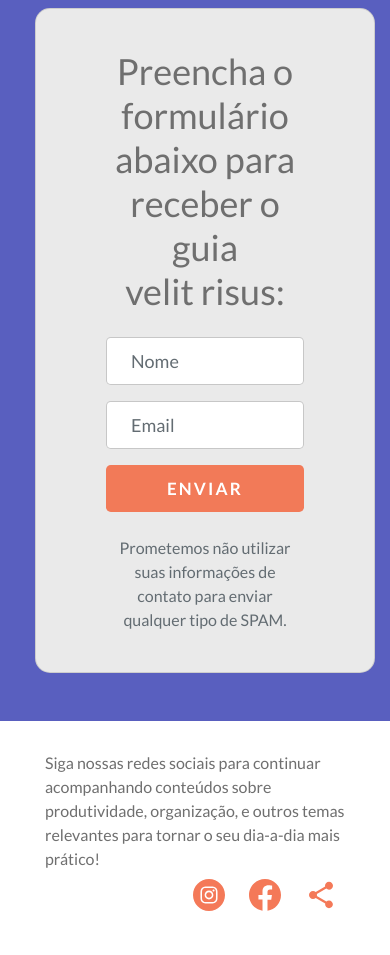
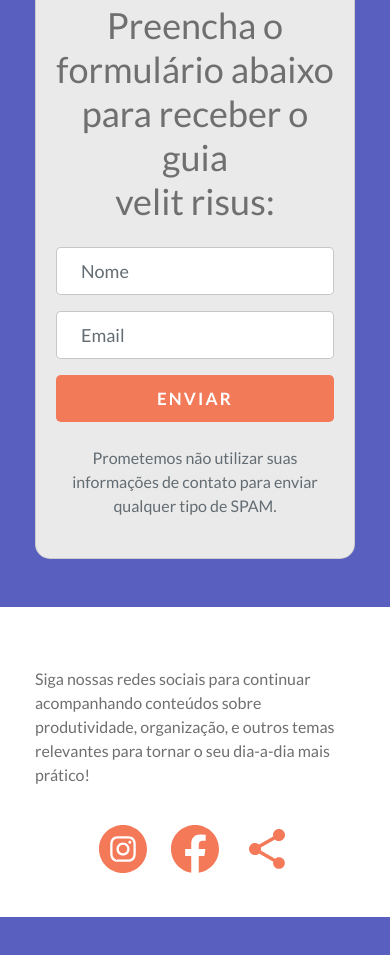
Before and after one commit to douglas218/fuscao-preto, a plain HTML site: page dist/index.html in a window 390 px wide. Shown: the part 593-1548 px from the top of the page. After the commit the page ends 1510 px from the top, so only its background shows below. Drawn offline with Linux system fonts and the light colour scheme.

Commit message:
update index.css

```diff
--- a/dist/css/style.css
+++ b/dist/css/style.css
@@ -147,10 +147,46 @@ button {
 }
 
 .redes img {
-  width: 32px;
-  height: 32px;
+  width: 48px;
+  height: 48px;
 }
 
 .redes ul li {
   padding: 8px;
 }
+
+@media all and (max-width: 1307px) {
+  .container {
+      padding-left: 100px;
+      padding-right: 100px;
+  }
+}
+
+@media all and (max-width: 634px) {
+  .h1, h1 {
+      font-size: 2rem;
+  }
+  .list-inline {
+      text-align: center;
+  }
+  .footer {
+    padding-left: 0;
+    padding-right: 0;
+  }
+  .container {
+    padding-left: 50px;
+    padding-right: 50px;
+  }
+  .card {
+    padding-left: 20px;
+    padding-right: 20px;
+    margin-left: 0;
+  }
+  .col-md {
+    padding-right: 0;
+    padding-left: 0;
+  }
+  .divFooter {
+    padding: 30px 0 30px 0;
+  }
+}
--- a/dist/index.html
+++ b/dist/index.html
@@ -80,7 +80,7 @@
     <footer class="footer container-full mt-5">
       <div class="container">
         <div class="row">
-          <div class="col-md-7 col-xs-12">
+          <div class="col-md-7 col-xs-12 divFooter">
             <p>Siga nossas redes sociais para continuar acompanhando conteúdos sobre produtividade, organização, e outros temas relevantes para tornar o seu dia-a-dia mais prático!</p>
           </div>
 
```
